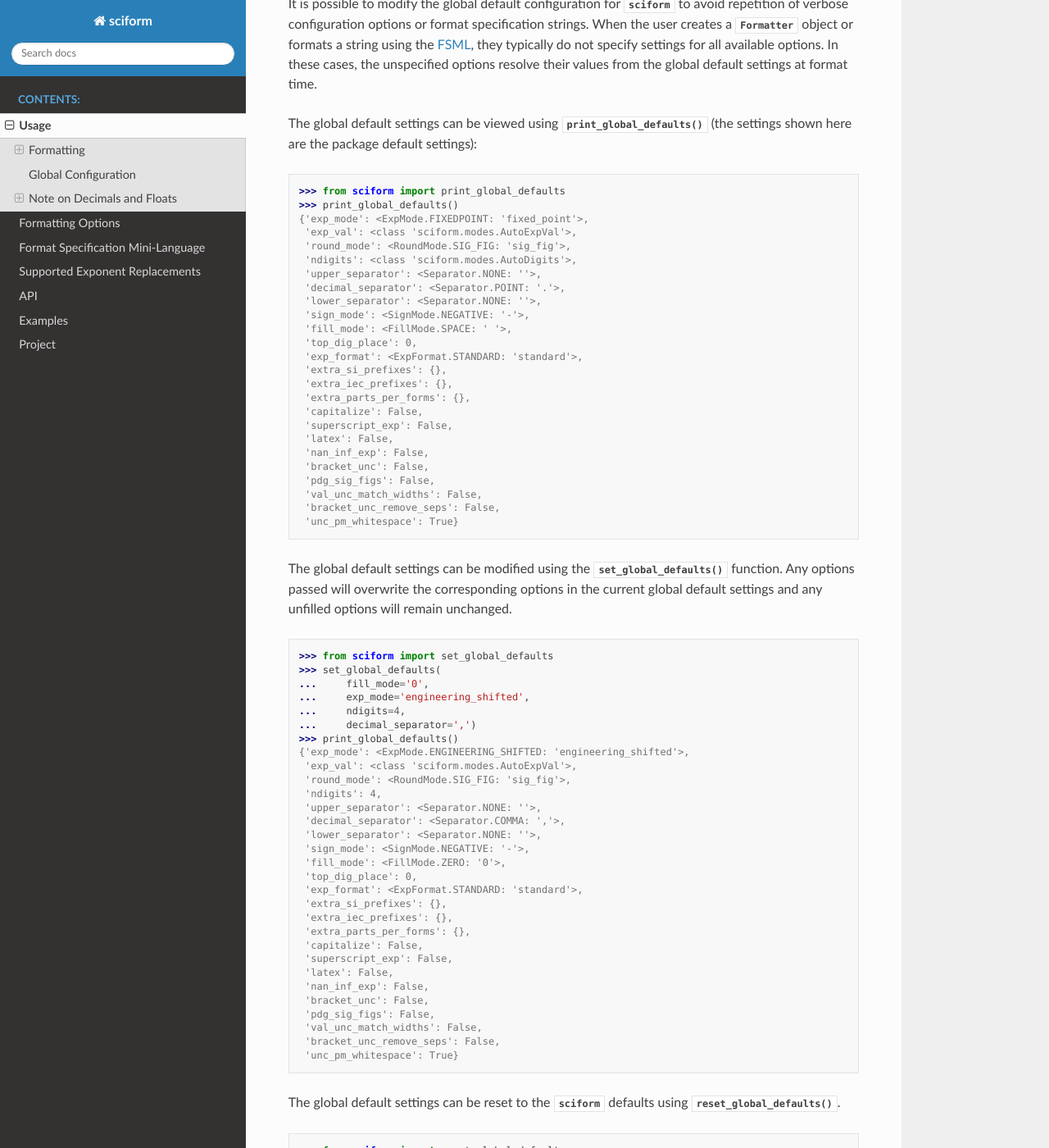
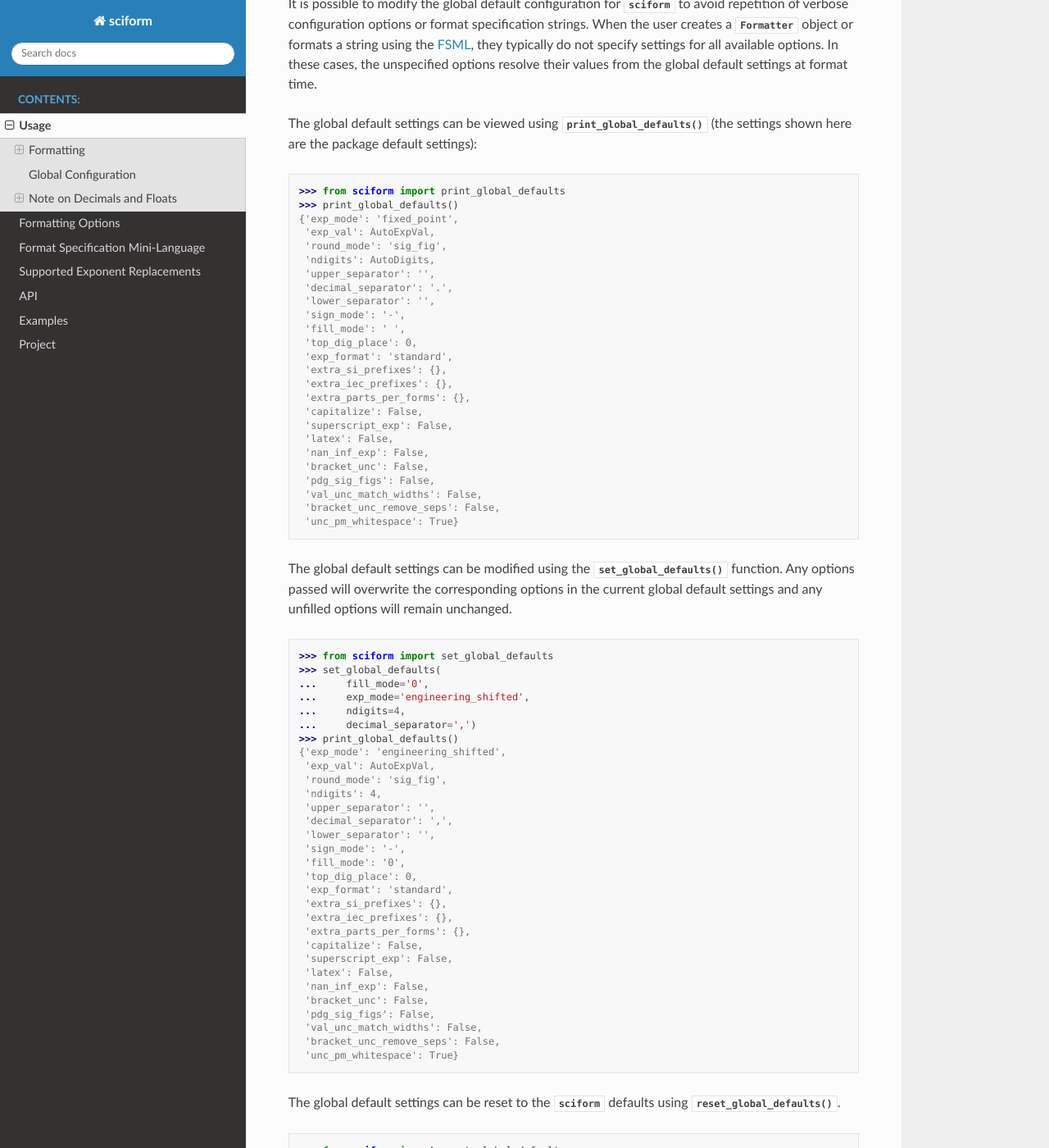
Before and after one commit to jagerber48/sciform, a Sphinx documentation site: the page built from docs/source/usage.rst, in a window 1280 px wide and 1400 px high, scrolled down 2112 px. Shown: the whole window at 82% size. Built offline with Sphinx 7.4.7 and the Read the Docs theme 2.0.0, drawn with Linux system fonts in a browser that asks for light colours; part of the change alters nothing that is shown.

Commit message:
update usage.rst global defaults printing test

```diff
--- a/docs/source/usage.rst
+++ b/docs/source/usage.rst
@@ -127,17 +127,17 @@ package default settings):
 
 >>> from sciform import print_global_defaults
 >>> print_global_defaults()
-{'exp_mode': <ExpMode.FIXEDPOINT: 'fixed_point'>,
- 'exp_val': <class 'sciform.modes.AutoExpVal'>,
- 'round_mode': <RoundMode.SIG_FIG: 'sig_fig'>,
- 'ndigits': <class 'sciform.modes.AutoDigits'>,
- 'upper_separator': <Separator.NONE: ''>,
- 'decimal_separator': <Separator.POINT: '.'>,
- 'lower_separator': <Separator.NONE: ''>,
- 'sign_mode': <SignMode.NEGATIVE: '-'>,
- 'fill_mode': <FillMode.SPACE: ' '>,
+{'exp_mode': 'fixed_point',
+ 'exp_val': AutoExpVal,
+ 'round_mode': 'sig_fig',
+ 'ndigits': AutoDigits,
+ 'upper_separator': '',
+ 'decimal_separator': '.',
+ 'lower_separator': '',
+ 'sign_mode': '-',
+ 'fill_mode': ' ',
  'top_dig_place': 0,
- 'exp_format': <ExpFormat.STANDARD: 'standard'>,
+ 'exp_format': 'standard',
  'extra_si_prefixes': {},
  'extra_iec_prefixes': {},
  'extra_parts_per_forms': {},
@@ -164,17 +164,17 @@ unchanged.
 ...     ndigits=4,
 ...     decimal_separator=',')
 >>> print_global_defaults()
-{'exp_mode': <ExpMode.ENGINEERING_SHIFTED: 'engineering_shifted'>,
- 'exp_val': <class 'sciform.modes.AutoExpVal'>,
- 'round_mode': <RoundMode.SIG_FIG: 'sig_fig'>,
+{'exp_mode': 'engineering_shifted',
+ 'exp_val': AutoExpVal,
+ 'round_mode': 'sig_fig',
  'ndigits': 4,
- 'upper_separator': <Separator.NONE: ''>,
- 'decimal_separator': <Separator.COMMA: ','>,
- 'lower_separator': <Separator.NONE: ''>,
- 'sign_mode': <SignMode.NEGATIVE: '-'>,
- 'fill_mode': <FillMode.ZERO: '0'>,
+ 'upper_separator': '',
+ 'decimal_separator': ',',
+ 'lower_separator': '',
+ 'sign_mode': '-',
+ 'fill_mode': '0',
  'top_dig_place': 0,
- 'exp_format': <ExpFormat.STANDARD: 'standard'>,
+ 'exp_format': 'standard',
  'extra_si_prefixes': {},
  'extra_iec_prefixes': {},
  'extra_parts_per_forms': {},
```
